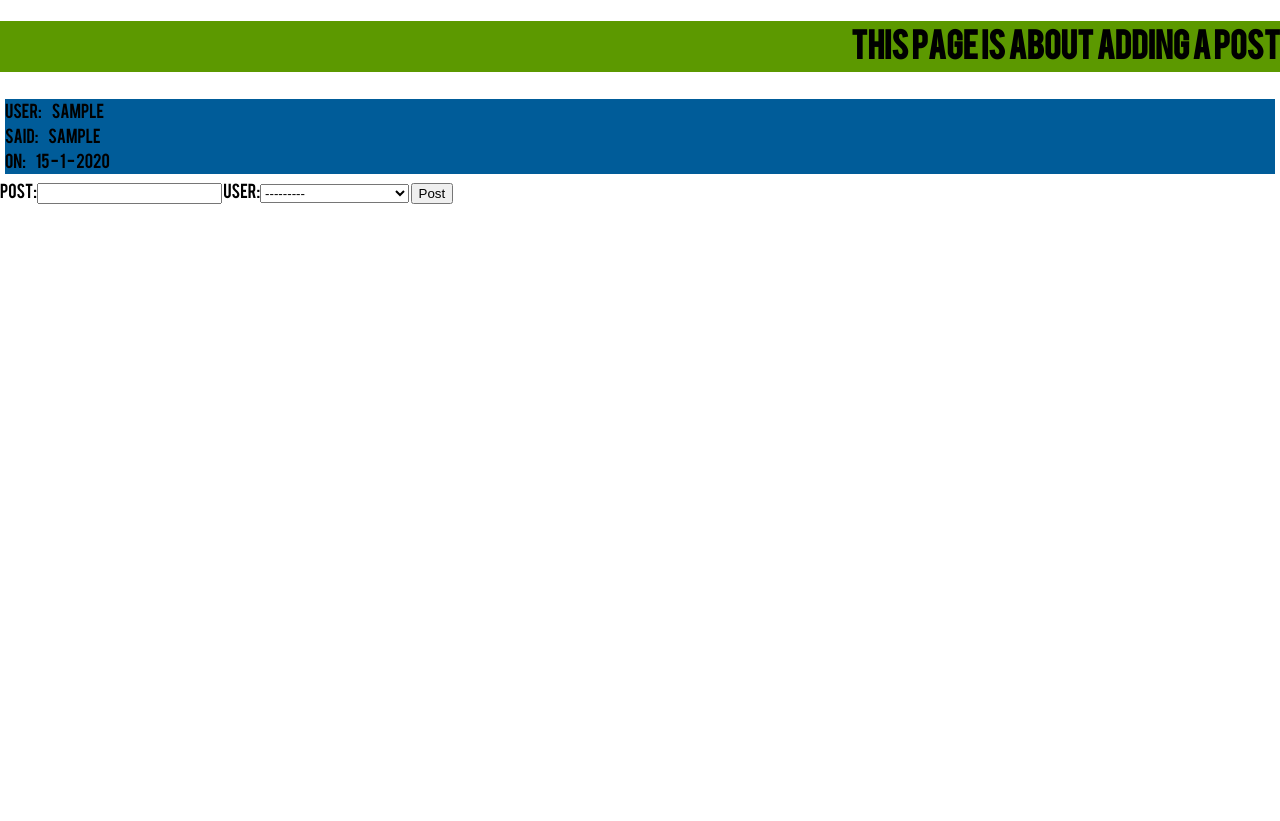
After one commit to charlesrosswood/tango_with_django, a Django app: page /rango/addpost/ in a window 1280 px wide. The commit adds this page. Run offline with Django 3.2, Linux system fonts and the light colour scheme; tables that the repository leaves empty hold one stand-in row (values such as "Sample post"); parts of the project's set-up code (start-up, migrations or seed data) failed here and were passed over; some libraries are stand-ins or nearby versions.

Commit message:
Adding posting from site

```diff
--- a/rango/models.py
+++ b/rango/models.py
@@ -1,5 +1,7 @@
 from django.db import models
+from django.forms import ModelForm
 
+from datetime import datetime
 # Create your models here.
 
 class SiteUser(models.Model):
@@ -10,7 +12,7 @@ class SiteUser(models.Model):
 	password = models.CharField(max_length=50, null=False, blank=False)
 
 	def __unicode__(self):
-		return str(self.first_name) + str(self.last_name)
+		return str(self.first_name) + ' ' + str(self.last_name) + ', ' + str(self.username)
 
 	@classmethod
 	def create(cls, first_name, last_name, email, username, password):
@@ -24,12 +26,12 @@ class SiteUser(models.Model):
 		identical_usernames = SiteUser.objects.filter(username__iexact=username)
 		identical_first_last_names = SiteUser.objects.filter(first_name__iexact=first_name).filter(last_name__iexact=last_name)
 
-		if identical_usernames > 0:
+		if len(identical_usernames) > 0:
 			success_dict['error'] += 'username already taken'
 			success_dict['result'] = None
 			success_dict['success'] = False
 
-		elif identical_first_last_names > 0:
+		elif len(identical_first_last_names) > 0:
 			usernames = [user.username for user in identical_first_last_names]
 			success_dict['error'] += "you've already registered, your username is one of " + usernames
 			success_dict['result'] = None
@@ -52,7 +54,6 @@ class SiteUser(models.Model):
 
 		return success_dict
 
-
 class WallPost(models.Model):
 	post = models.CharField(max_length=4000, null=False, blank=False)
 	date_posted = models.DateTimeField('post date', null=False, blank=False)
@@ -62,22 +63,117 @@ class WallPost(models.Model):
 	def __unicode__(self):
 		return "post " + str(self.id) + " posted by " + str(self.user) + " on " + str(self.date_posted)
 
-	# @classmethod
-	# def create(cls, ):
+	@classmethod
+	def create(cls, post, user, date_posted=datetime.now(), likes=0):
 
-	# 	success_dict = {
-	# 		'error': '',
-	# 		'result': '',
-	# 		'success': False,
-	# 	}
+		success_dict = {
+			'error': '',
+			'result': '',
+			'success': False,
+		}
 
+		if isinstance(user, SiteUser) or isinstance(user, (int, float, long)):
+			if isinstance(user, (int, float, long)):
+				user_id = int(user)
+			elif isinstance(user, SiteUser):
+				user_id = user.id
+			registered_user = SiteUser.objects.get(id=user_id)
+			if isinstance(date_posted, datetime):
+				post = cls(
+					post=post,
+					date_posted=date_posted,
+					user=registered_user,
+					likes=likes)
+				post.save()
 
+				success_dict['error'] += ''
+				success_dict['result'] = post
+				success_dict['success'] = True
+
+			else:
+				success_dict['error'] += 'date passed was not a datetime object'
+				success_dict['result'] = None
+				success_dict['success'] = False
+
+		else:
+			success_dict['error'] += 'the user passed is not registered'
+			success_dict['result'] = None
+			success_dict['success'] = False
+
+		return success_dict
 
 class WallPostComment(models.Model):
 	comment = models.CharField(max_length=4000)
 	wall_post = models.ForeignKey(WallPost)
 	user = models.ForeignKey(SiteUser)
 	likes = models.IntegerField(null=True, blank=True) # to count the number of likes a comment has
+	date_posted = models.DateTimeField('post date', null=False, blank=False)
 
 	def __unicode__(self):
 		return "comment " + str(self.id) + " on post " + str(self.wall_post.id) + " by " + str(self.user)
+
+	@classmethod
+	def create(cls, comment, wall_post, user, date_posted=datetime.now(), likes=0):
+
+		success_dict = {
+			'error': '',
+			'result': '',
+			'success': False,
+		}
+
+		if isinstance(user, SiteUser):
+			registered_users = SiteUser.objects.filter(id=user.id)
+			if len(registered_users) == 1:
+				if isinstance(date_posted, datetime):
+					if isinstance(wall_post, WallPost):
+						wallcomment = cls(
+							comment=comment,
+							wall_post=wall_post,
+							date_posted=date_posted,
+							user=user,
+							likes=likes)
+						wallcomment.save()
+
+						success_dict['error'] += ''
+						success_dict['result'] = wallcomment
+						success_dict['success'] = True
+					else:
+						success_dict['error'] += 'wall post passed was not a posted wall post'
+						success_dict['result'] = None
+						success_dict['success'] = False
+				else:
+					success_dict['error'] += 'date passed was not a datetime object'
+					success_dict['result'] = None
+					success_dict['success'] = False
+			else:
+				success_dict['error'] += 'more than one user was matched'
+				success_dict['result'] = None
+				success_dict['success'] = False
+
+		else:
+			success_dict['error'] += 'the user passed is not registered'
+			success_dict['result'] = None
+			success_dict['success'] = False
+
+		return success_dict
+
+class SiteUserForm(ModelForm):
+	class Meta:
+		model = SiteUser
+
+class WallPostForm(ModelForm):
+	class Meta:
+		model = WallPost
+		fields = (
+			'post',
+			'user'
+			)
+
+class WallPostCommentForm(ModelForm):
+	class Meta:
+		model = WallPostComment
+		fields = (
+			'comment',
+			'wall_post',
+			'user'
+			)
--- a/rango/urls.py
+++ b/rango/urls.py
@@ -17,4 +17,5 @@ urlpatterns = patterns('',
     url(r'^$', views.index, name='index'),
     url(r'about/', views.about, name='about'),
     url(r'test/', views.test, name='test'),
+    url(r'addpost/', views.add_post, name='addpost'),
 )
--- a/rango/views.py
+++ b/rango/views.py
@@ -1,15 +1,20 @@
 # Create your views here.
-
+from django.core.management import setup_environ
+from tango_with_django_project import settings
+setup_environ(settings)
 # from django.http import HttpResponse
 from django.template import RequestContext
 from django.shortcuts import render_to_response
+from django.forms.models import modelformset_factory
+from django.views.decorators import csrf
 
 import datetime
 
 from rango.models import SiteUser, WallPost, WallPostComment
+from rango.models import WallPostForm
 
 def index(request):
-
+	template = 'rango/index.html'
 	# this gets info about the machine the request from etc....check it out
 	context = RequestContext( request )
 
@@ -25,11 +30,11 @@ def index(request):
 		'wall_post_comments': wall_post_comments,
 	}
 
-	return render_to_response('rango/index.html', context_dict, context)
+	return render_to_response(template, context_dict, context)
 	# return HttpResponse("Rango says hello world!")
 
 def about(request):
-
+	template = 'rango/about.html'
 	# this gets info about the machine the request from etc....check it out
 	context = RequestContext( request )
 
@@ -38,11 +43,11 @@ def about(request):
 		'boldmessage':"I am important",
 	}
 
-	return render_to_response( 'rango/about.html', context_dict, context)
+	return render_to_response(template, context_dict, context)
 	# return HttpResponse("Rango says hello world!")
 
 def test(request):
-
+	template = 'rango/testing_page.html'
 	# this gets info about the machine the request from etc....check it out
 	context = RequestContext( request )
 
@@ -51,5 +56,47 @@ def test(request):
 		'boldmessage':"I am important",
 	}
 
-	return render_to_response( 'rango/testing_page.html', context_dict, context)
+	return render_to_response(template, context_dict, context)
 	# return HttpResponse("Rango says hello world!")
+
+@csrf.csrf_exempt
+def add_post(request):
+	form_dict = {}
+	for key in request.POST:
+		try:
+			key = key.encode('utf-8')
+			value = request.POST[key].encode('utf-8')
+		except:
+			key = key
+			value = request.POST[key]
+		form_dict.update( {key:value} )
+
+	if form_dict != {}:
+		post = WallPost.create(post=form_dict['form-2-post'], user=int(form_dict['form-2-user']))
+
+	template = 'rango/addpost.html'
+	# this gets info about the machine the request from etc....check it out
+	context = RequestContext( request )
+
+	posts = WallPost.objects.all().order_by('-date_posted')[:5]
+	post_dicts = []
+	for post in posts:
+		post_dict = {}
+		post_dict.update( {'user':post.user.username} )
+		post_dict.update( {'post':post.post} )
+		post_dict.update( {'likes':post.likes} )
+		post_dict.update( {'date_posted':post.date_posted} )
+
+		post_dicts.append( post_dict )
+
+	# Dealing with forms to pass up
+	WallPost_formset = modelformset_factory(WallPost, form=WallPostForm)
+	formset = WallPost_formset()
+	# the context_dict gets passed to the template and variables on the page are the keys of the dict with values of the values of the dict
+	context_dict = {
+		'posts':post_dicts,
+		'formset':formset[-1]
+	}
+
+	return render_to_response(template, context_dict, context)
+	# return HttpResponse("Rango says hello world!")
--- a/static/css/style.css
+++ b/static/css/style.css
@@ -27,16 +27,31 @@ html,body{			/*Global styling for both HTML and BODY elements*/
     right:0;
 }
 
-/*#freedomain_link {
-    position:fixed;
-    right:0;
-    bottom:20px;
-    margin:0;
-    width:20%;
-    height:20%;
-    background:url(../images/freedomain.gif) no-repeat bottom right;
-    background-size:100%;
-}*/
+.titlebar{
+    position:relative;
+    width:100%;
+    background-color:#5c9900;
+/*    top:50%;*/
+ /*   left:50%;*/
+    text-align:right;
+}
+
+.wall_posts{
+    background-color:#005c99;
+    border-style:solid;
+    border-width:5px;
+    border-color:white;
+}
+
+.column_names{
+    float: left;
+    margin-right: 10px;
+}
+
+.post_content{
+    /*float: right;*/
+    width: 200px;
+}
 
 .navigation{ 			/*This is for the navigation menu class navigation*/
     position:fixed;		/*A fixed position is fixed relative to teh browser window, even if scrolled*/
--- a/tango_with_django_project/settings.py
+++ b/tango_with_django_project/settings.py
@@ -10,18 +10,18 @@ DEBUG = False
 TEMPLATE_DEBUG = DEBUG
 
 ADMINS = (
-    # ('Your Name', 'your_email@example.com'),
+    ('Charles Wood', 'charles.ross.wood@gmail.com'),
 )
 
 MANAGERS = ADMINS
 
 running_in_string = "RUNNING IN "
-if bool(os.environ.get('LOCAL_DEV',False)): # i.e. if this is a local development (is LOCAL_DEV isn't hasn't been set as an environment variable, like on Heroku, then False will be returned)
+if bool(os.environ.get('LOCAL_DEV',False)) or (os.environ.get('HOME','') == '/home/charles'): # i.e. if this is a local development (is LOCAL_DEV isn't hasn't been set as an environment variable, like on Heroku, then False will be returned)
     running_in_string += "LOCAL ENVIRONMENT"
     DATABASES = {
         'default': {
             'ENGINE': 'django.db.backends.postgresql_psycopg2', # Add 'postgresql_psycopg2', 'mysql', 'sqlite3' or 'oracle'.
-            'NAME': 'tango_with_django',                      # Or path to database file if using sqlite3.
+            'NAME': 'Temp',                      # Or path to database file if using sqlite3.
             # The following settings are not used with sqlite3:
             'USER': 'postgres',
             'PASSWORD': '1',
--- a/templates/rango/about.html
+++ b/templates/rango/about.html
@@ -7,6 +7,7 @@
 	<head>
 		<meta charset="utf-8">
 		<title> Rango index page </title>
+		<link rel="stylesheet" type="text/css" href="{% static 'css/reset-min.css' %}">
 	    <link rel="stylesheet" type="text/css" href="{% static 'css/style.css' %}">
 	</head>
 
--- /dev/null
+++ b/templates/rango/addpost.html
@@ -0,0 +1,48 @@
+<!DOCTYPE html>
+
+{% load static %} <!-- Allows the use of static files like images, css and js-->
+
+<html>
+
+	<head>
+		<meta charset="utf-8">
+		<title> Add post </title>
+		<link rel="stylesheet" type="text/css" href="{% static 'css/reset-min.css' %}">
+	    <link rel="stylesheet" type="text/css" href="{% static 'css/style.css' %}">
+	</head>
+
+	<body>
+		<h1 class='titlebar'> This page is about adding a post </h1>
+<!-- 		<img src="{% static 'images/Firefox_wallpaper.png' %}" alt="This is the alt text" title="This is the alt text" width="50%"/>  -->
+
+	{% for post in posts %}
+		<div class='wall_posts'>
+			<div class='column_names'>
+				user:
+			</div>
+			<div class='post_content'>
+				{{post.user}}
+			</div>
+			<div class='column_names'>
+				said:
+			</div>
+			<div class='post_content'>
+				{{post.post}}
+			</div>
+			<div class='column_names'>
+				on:
+			</div>
+			<div class='post_content'>
+				{{ post.date_posted.day }} - {{ post.date_posted.month }} - {{ post.date_posted.year }}
+			</div>
+		</div>
+	{% endfor %}
+
+	<form method="post" action="">
+		{{ formset }}
+<!-- 		Post: <textarea name="post"></textarea> -->
+	<input type="submit" value="Post">
+	</form>
+
+	</body>
+</html>
--- a/templates/rango/index.html
+++ b/templates/rango/index.html
@@ -7,13 +7,14 @@
 	<head>
 		<meta charset="utf-8">
 		<title> Rango index page </title>
+		<link rel="stylesheet" type="text/css" href="{% static 'css/reset-min.css' %}">
 	    <link rel="stylesheet" type="text/css" href="{% static 'css/style.css' %}">
 	</head>
 
 	<body>
 		<h1> Rango says... </h1>
 		hello world! <strong>bold text</strong><br />
-		{{ wall_posts }}
+		<a href="/rango/addpost/">See the current posts</a><br />
 		<a href="/rango/about/">About</a><br />
 		<a href="/rango/test/">Check out the parallax test page!</a><br />
 		<img src="{% static 'images/image1.jpg' %}" alt="This is the alt text" title="This is the alt text" width="50%"/>
```
Also changed, not shown: test.py (+30 -4 lines), 7 other files.
